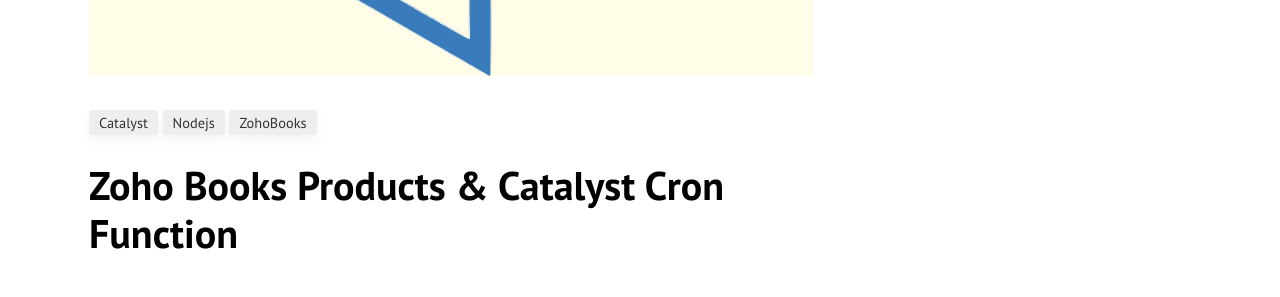
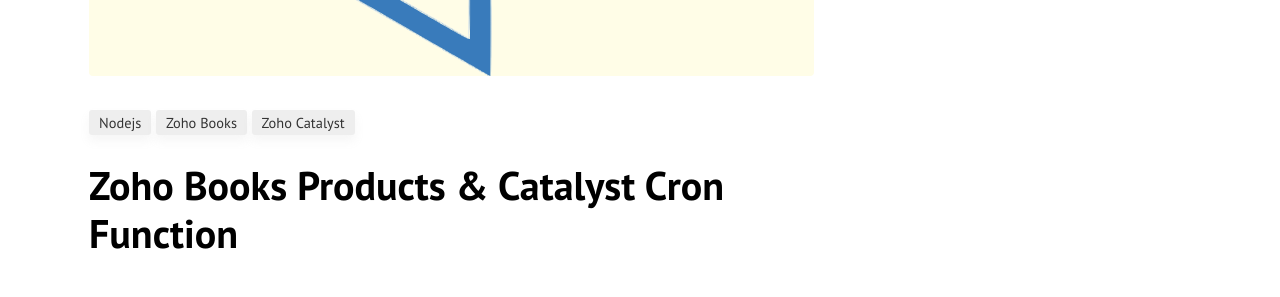
Before and after one commit to anthoninvanimpe/anthoninvanimpe.github.io, a Jekyll site: the page built from _posts/2022-09-30-zoho-catalyst-cron-function-books.md, in a window 1280 px wide and 1220 px high. Shown: the part 420-717 px from the top of the window. Built offline with Jekyll 4.4.1, drawn with Linux system fonts in a browser that asks for light colours; comment, search, counter and statistics services are not loaded.

Commit message:
Update from Forestry.io anthoninvanimpe updated _posts/2022-09-30-zoho-catalyst-cron-function-books.md

```diff
--- a/_posts/2022-09-30-zoho-catalyst-cron-function-books.md
+++ b/_posts/2022-09-30-zoho-catalyst-cron-function-books.md
@@ -1,8 +1,20 @@
 ---
-title: 'Zoho Books Products & Catalyst Cron Function'
-description: 'Learn how to fetch products from Zoho Books to insert or update them in the Catalyst Datastore.'
+title: Zoho Books Products & Catalyst Cron Function
+description: Learn how to fetch products from Zoho Books to insert or update them
+  in the Catalyst Datastore.
 image: assets/images/catalyst.svg
-categories: [ZohoBooks, Catalyst, Nodejs]
+categories:
+- Zoho Catalyst
+- Zoho Books
+- Nodejs
 layout: post
+keywords:
+- Severless
+- Nodejs
+- API
+- Zoho
+- Zoho Catalyst
+- Cron Function
+
 ---
 test
```
Also changed, not shown: .forestry/front_matter/templates/default.yml.
